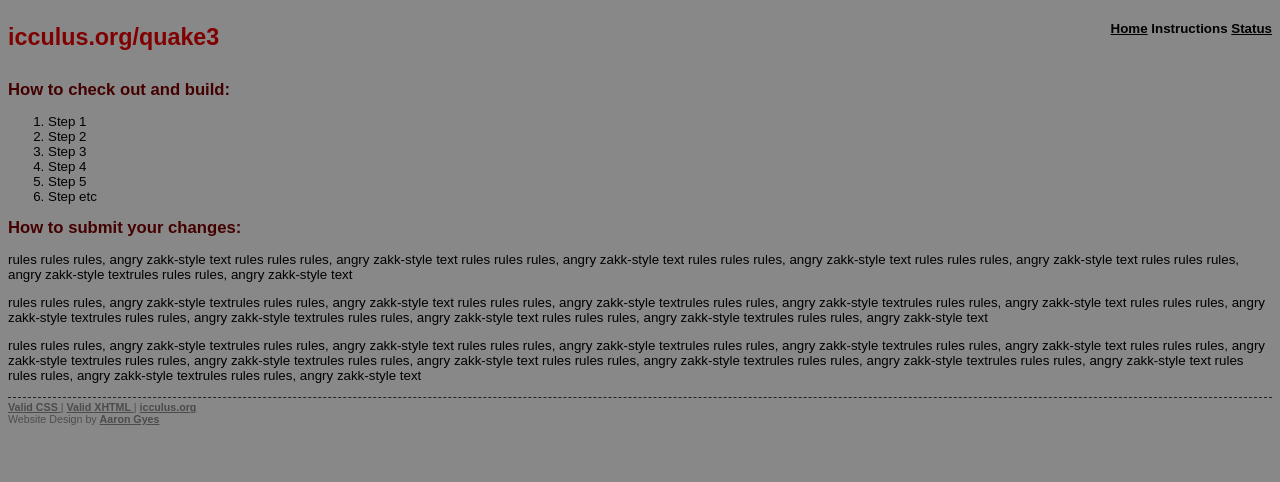
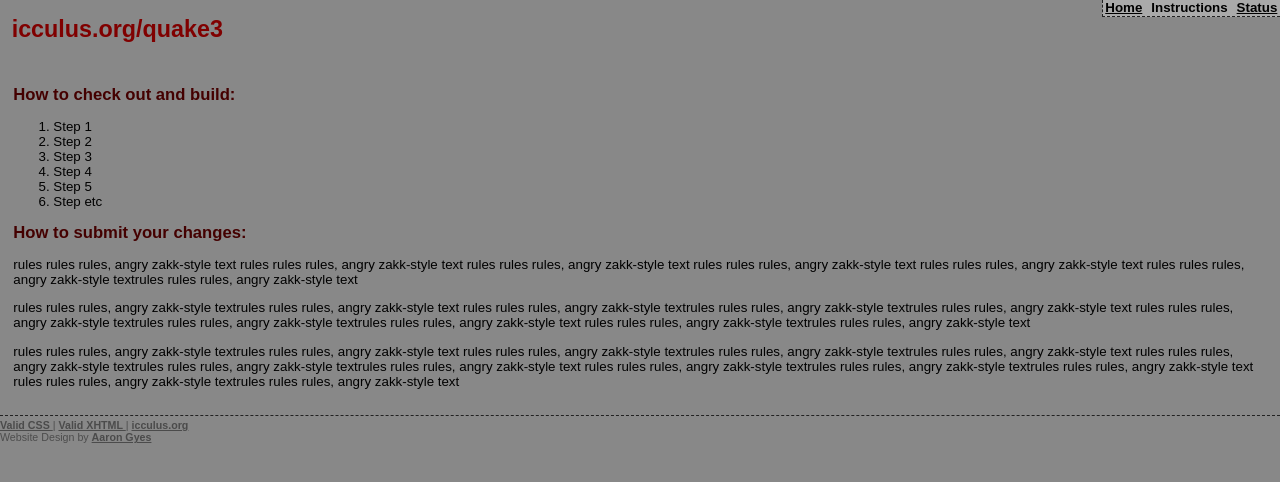
Before and after one commit to ariya/ioquake3, a PHP site: page /newindex.php?page=instruc in a window 1280 px wide. Shown: the top 482 px of the page. Run offline with PHP 8.4, Linux system fonts and the light colour scheme.

Commit message:
More stuff
git-svn-id: svn://svn.icculus.org/quake3/trunk@244 edf5b092-35ff-0310-97b2-ce42778d08ea

```diff
--- a/web/include/home.php
+++ b/web/include/home.php
@@ -6,7 +6,7 @@ The source was released on August 20, 2005 under the GPL license. Since then, we
 feverishly been cleaning up, fixing bugs of, and adding features to it. Our eventual
 goal is to have created <strong>the</strong> Quake3 source code distribution that people
 base their games and mods with their own pointy goals upon. Our focus is initially
-to get the game working with our updates on Mac OS X, Windows, and Linux. Sane new features are also welcome. Modern graphical upgrades (bloom lighting, etc) would have to be disabled by dedfault
+to get the game working with our updates on Mac OS X, Windows, and Linux. Sane new features are also welcome. Modern graphical upgrades (bloom lighting, etc) would have to be disabled by default.
 </p>
 <h2>Progress.</h2>
 <p>While a lot is on the horizon, quite a few goals have been completed already. Quake 3
--- a/web/ioq3.css
+++ b/web/ioq3.css
@@ -3,11 +3,13 @@ body, html {
 	font-size: 10pt;
 	color: black;
 	background-color: #888;
+	margin: 0;
 }
 
 #content {
 	float: left;
 	clear: left;
+	padding: 1em;
 }
 
 #footer {
@@ -28,10 +30,18 @@ body, html {
 	float: right;
 	list-style: none;
 	display: inline;
+	background-color: #aaa;
+	color: black;
+	margin-top: 0;
+	padding-left: 0;
+	padding-bottom: .1em;
+	border-left: 1px dashed #222;
+	border-bottom: 1px dashed #222;
 }
 
 #navigation li {
 	display: inline;
+	padding: .2em;
 }
 
 :link, :visited {
@@ -49,6 +59,7 @@ h1, :link:hover, :visited:hover {
 h1 {
 	float: left;
 	font-size: 1.75em;
+	padding-left: .5em;
 }
 
 h2 {
```
Also changed, not shown: web/include/status.php (+8 -2 lines).
